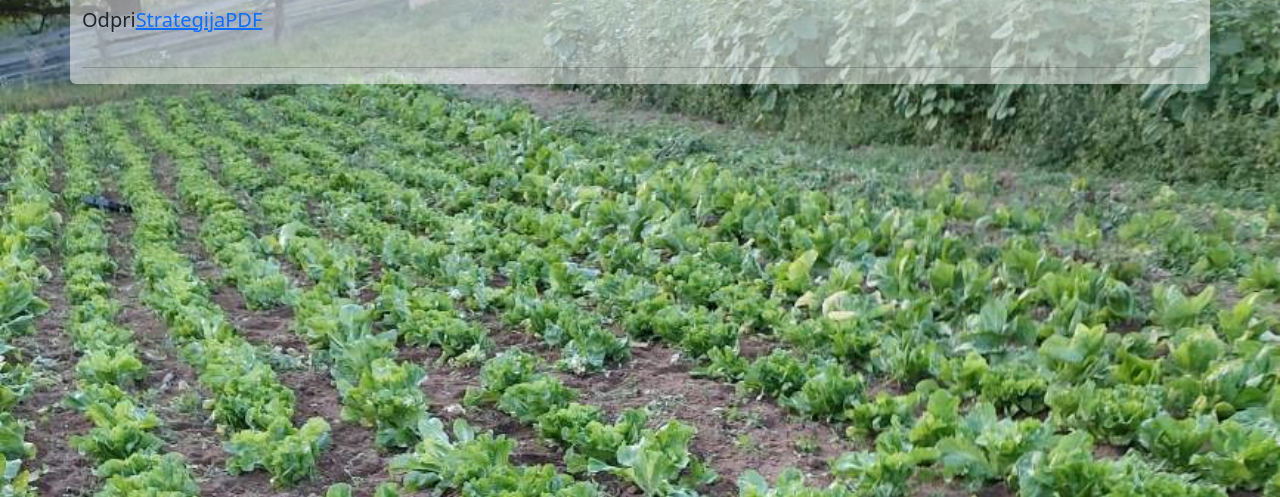
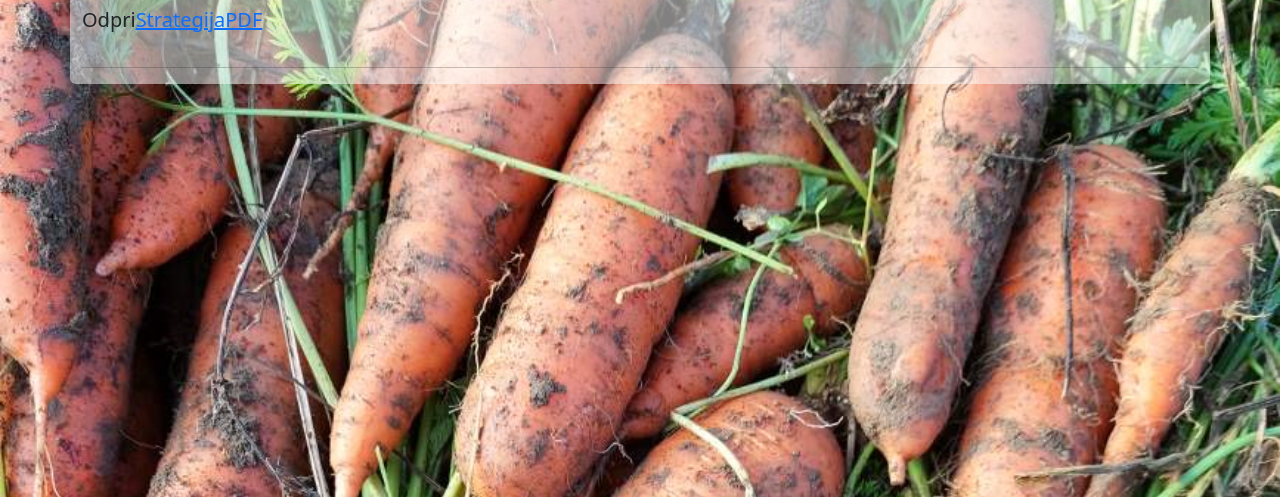
Before and after one commit to markovonchina/ekoveriga-pohorje-bohorje, a plain HTML site: page strategija.html in a window 1280 px wide. Shown: the part 139-636 px from the top of the page. Drawn offline with nearby package versions, Linux system fonts and the light colour scheme.

Commit message:
jpegs index

```diff
--- a/strategija.html
+++ b/strategija.html
@@ -25,7 +25,7 @@
     <title>EkoVerigaPohorje-Bohor</title>
     <style>
       body {
-        background-image: url('Projekt5.jpeg');
+        background-image: url('Projekt6.jpeg');
         background-repeat: no-repeat;
         background-attachment: fixed;
         background-size: cover;
```
